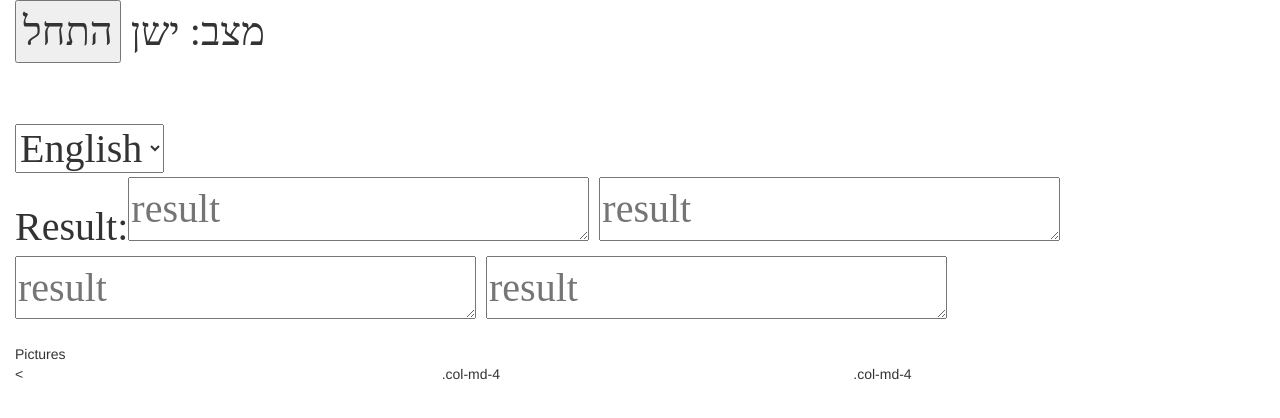
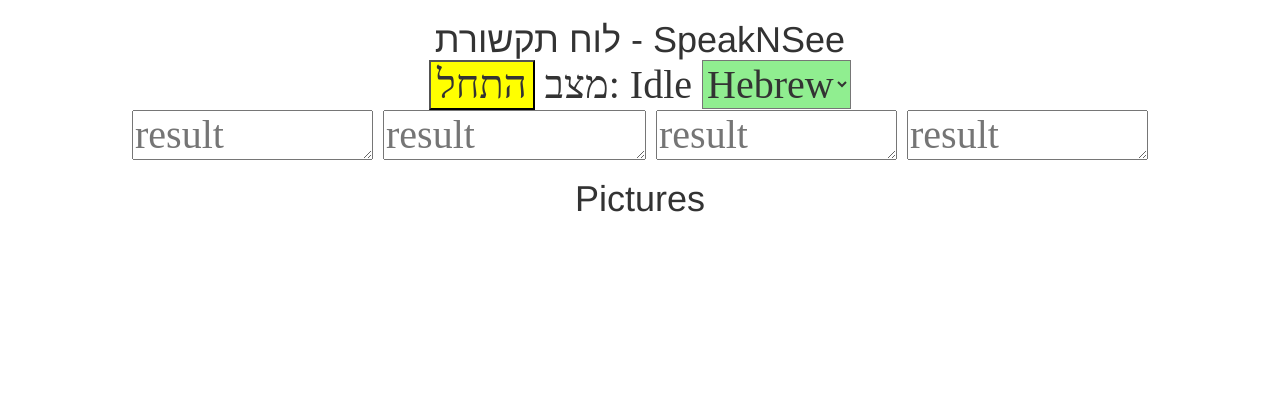
Before and after one commit to elidata/speaknsee, a website: page speaknsee.html in a window 1280 px wide. Drawn offline with nearby package versions, Linux system fonts and the light colour scheme.

Commit message:
Prettier
Working Version - please use branches for changes

```diff
--- a/js/controller.js
+++ b/js/controller.js
@@ -1,6 +1,13 @@
+function qs(key) {
+    key = key.replace(/[*+?^$.\[\]{}()|\\\/]/g, "\\$&"); // escape RegEx meta chars
+    var match = location.search.match(new RegExp("[?&]"+key+"=([^&]+)(&|$)"));
+    return match && decodeURIComponent(match[1].replace(/\+/g, " "));
+}
+
 $( document ).ready(function() {
 	console.log('Starting SpeechRecognition library.');
 	var mylang = 'he-IL'; //$('#mylang').value ;
+	mylang=qs("lang") ;
 	console.log('Language is'+ mylang) ;
 	var speech = new Speech(mylang);
 
@@ -8,6 +15,7 @@
 		$('#capture').text("Stop");
 		$('#capture').val("false");
 		$('#status').text("Listening...");
+		$('#pictures').clear;
     	console.log('Listening started...');
     }
 
--- a/js/getPhoto.js
+++ b/js/getPhoto.js
@@ -14,14 +14,15 @@
 	$.get('https://api.flickr.com/services/rest/', opts, function(resp){
 		var images;
 		if (resp.stat === "ok") {
-			images = $('<ul>', {'class': 'gallery'})
+			images = $('<row>', {'class': 'gallery'})
 			$.each(resp.photos.photo, function(index, value){
-				var image = $('<li>', {
+				var image = $('<column>', {
 					'class': 'gallery__item'
 				}).append($('<img>', {
 					src: value.url_m,
-					title: value.title,
-					height: '100px',
+					//title: value.title,
+					title: ptext,
+					height: '200px',
 				})).appendTo(images);
 			});
 			images.appendTo('body');
--- a/speaknsee.html
+++ b/speaknsee.html
@@ -2,27 +2,47 @@
 <html lang="he-IL">
 <head>
 <style>
+textarea {
+		font-size: 20px;
+		font-weight: bold ;
+}
+button {
+		font-size: 30px;
+		background: yellow;
+}
+
+select {
+		font-size: 20px ;
+		background: lightgreen;
+}
+
 body {
     background-color: lightblue;
 }
 
 h1 {
-    color: white;
+    color: black;
     text-align: center;
+	font-size: 50px;
 }
 
 p {
     font-family: david;
     font-size: 40px;
 }
+.title {
+	text-align: center;
+	font-family: Miriam;
+	font-size: 50px;
+
+}
+
 	</style>
-	<title>זיהוי שפמSpeech Recognition</title>
+	<h1>לוח תקשורת - SpeakNSee</>
 	<meta charset="UTF-16">
-	<meta charset="utf-8">
     <meta http-equiv="X-UA-Compatible" content="IE=edge">
     <meta name="viewport" content="width=device-width, initial-scale=1">
     <!-- The above 3 meta tags *must* come first in the head; any other head content must come *after* these tags -->
-    <title>Bootstrap 101 Template</title>
 
     <!-- Bootstrap -->
     <link href="css/bootstrap.min.css" rel="stylesheet">
@@ -37,35 +57,34 @@
   <script type="text/javascript" src="/js/speechRecognition.js"></script>
    <script type="text/javascript" src="/js/getPhoto.js"></script>
   <script type="text/javascript" src="/js/controller.js"></script>
-</head>
-<body>
+
 <script src="https://ajax.googleapis.com/ajax/libs/jquery/1.12.4/jquery.min.js"></script>
     <!-- Include all compiled plugins (below), or include individual files as needed -->
     <script src="js/bootstrap.min.js"></script>
+	</head>
+<body>
 <div class="container-fluid">
   <p>
    <button id="capture" value="true">התחל</button>
    <span>מצב: </span>
-   <span id="status">ישן</span>
-   <br><br>
-<select name="mylang">
+   <span id="status">Idle</span>
+<select name="lang_menu">
+  <option value="he-IL">Hebrew</option>
   <option value="en-US">English</option>
-  <option value="he-IL">Hebrew</option>
   <option value="sp-ES">Spanish</option>
 </select>
 <br>
-Result:<textarea id="output0" rows=1 cols=20 placeholder="result"></textarea>
- <textarea id="output1" rows=1 cols=20 placeholder="result"></textarea>
-<textarea id="output2" rows=1 cols=20 placeholder="result"></textarea>
-<textarea id="output3" rows=1 cols=20 placeholder="result"></textarea>
+<textarea id="output0" rows=1 cols=10 placeholder="result"></textarea>
+<textarea id="output1" rows=1 cols=11 placeholder="result"></textarea>
+<textarea id="output2" rows=1 cols=10 placeholder="result"></textarea>
+<textarea id="output3" rows=1 cols=10 placeholder="result"></textarea>
  </p>
  </div>
  <div class="container-fluid">
 Pictures
   <!-- Columns start at 50% wide on mobile and bump up to 33.3% wide on desktop -->
-<div class="row show-grid">
-  <row class="col-md-4"><</row><row class="col-md-4">.col-md-4</row><row class="row-md-4">.col-md-4</row>
-</div>
+
+  </div>
 </div>
 </body>
 </html>
```
